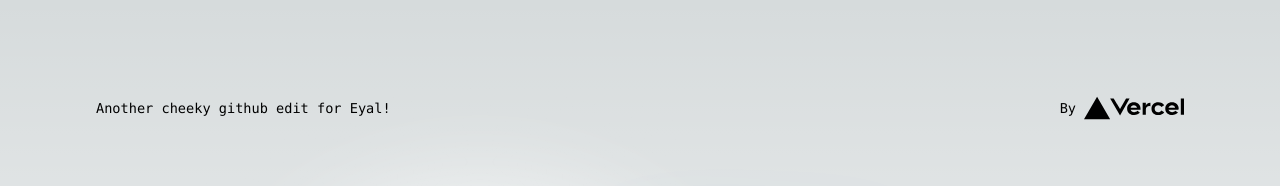
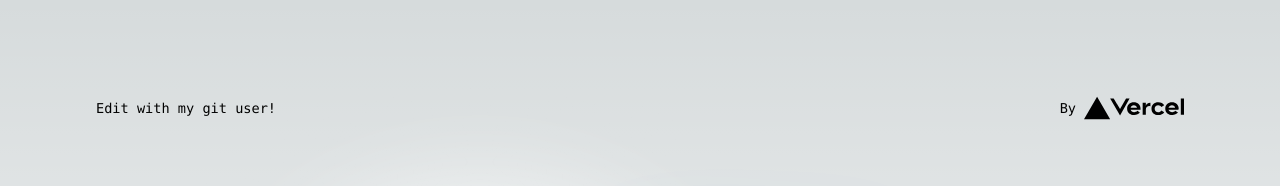
Before and after one commit to Kleinzit/lets-try-vercel, a Next.js app: page / in a window 1280 px wide. Shown: the top 186 px of the page. Built offline with nearby package versions, Linux system fonts and the light colour scheme.

Commit message:
personal user commit test

```diff
--- a/app/page.js
+++ b/app/page.js
@@ -5,7 +5,7 @@ export default function Home() {
   return (
     <main className={styles.main}>
       <div className={styles.description}>
-        Another cheeky github edit for Eyal!
+	Edit with my git user!
         <div>
           <a
             href="https://vercel.com?utm_source=create-next-app&utm_medium=appdir-template&utm_campaign=create-next-app"
```
